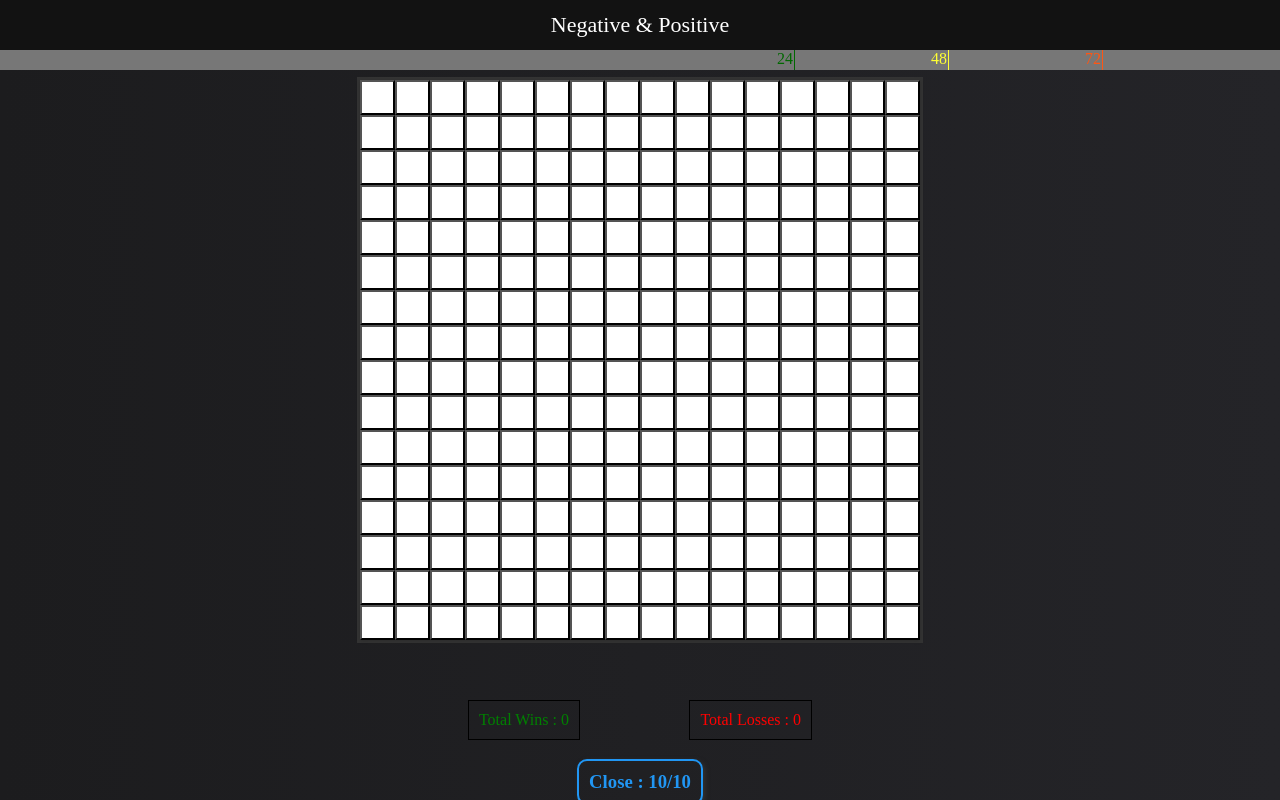
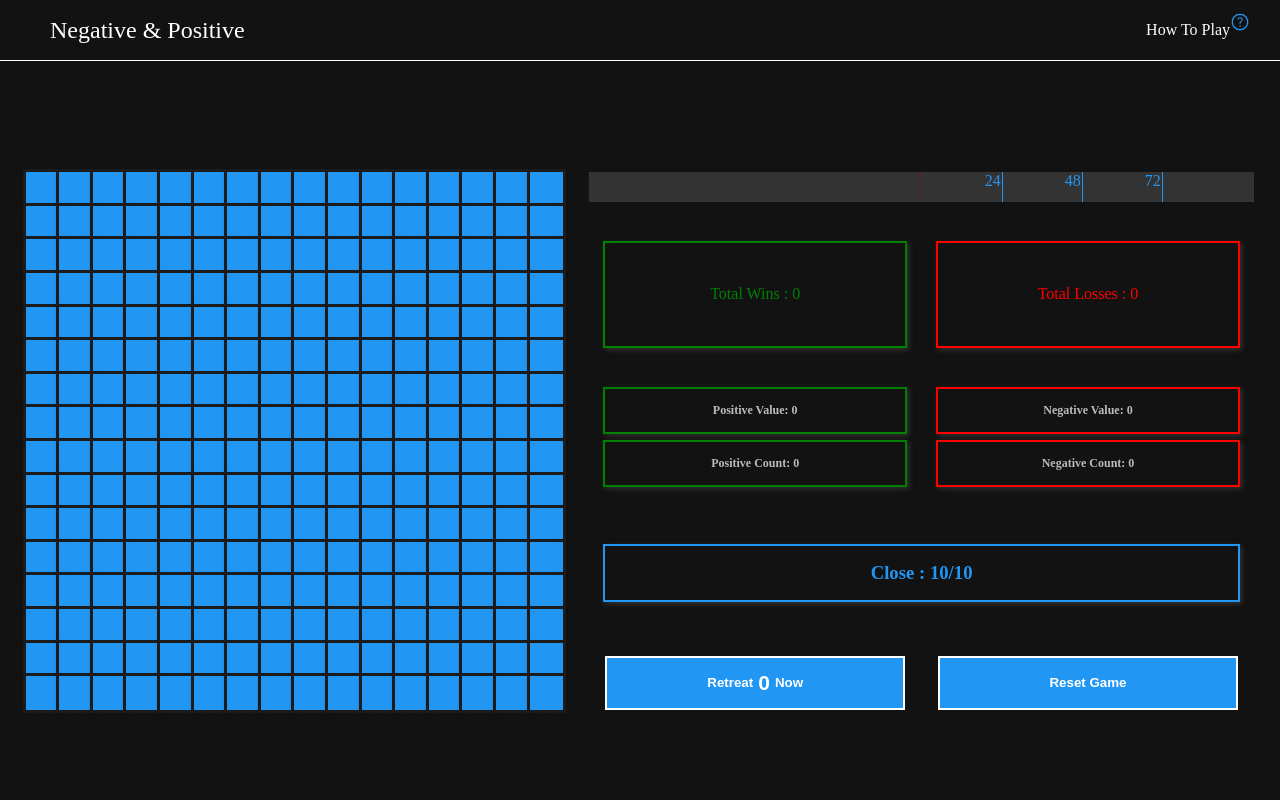
Before and after one commit to gorkemAlpaslan/Splend-Game, a Next.js app: page / in a window 1280 px wide. Built offline with nearby package versions, Linux system fonts and the light colour scheme.

Commit message:
compalte!

```diff
--- a/components/games/score-game-style.module.sass
+++ b/components/games/score-game-style.module.sass
@@ -1,30 +1,18 @@
 
 @import "../../styles/_breakpoints"
-$primary: #1c1c1c
-$secondary: #282828
-$tertiary: #333333
-$highlight: #ffcc00
 $primary-color: #2196f3
 $secondary-color: #333
-$font-family: 'Open Sans', sans-serif
-
-.gameWrapper
-  display: flex
-  flex-direction: column
-  align-items: center
-  background-image: linear-gradient(to right, #1C1C1E, #242428)
-  height: 100vh
-  width: 100%
-  @include breakpoint(lg)
-    height: auto
+$primary: #1c1c1c
+$secondary: #333
 
 .scoreLine
   position: relative
   width: 100%
+  margin-bottom: 5%
   .negativeBar
     position: absolute
     width: 50%
-    height: 20px
+    height: 30px
     rotate: 180deg
     left: 0%
     top: 0px
@@ -32,20 +20,20 @@ $font-family: 'Open Sans', sans-serif
   .positiveBar
     position: absolute
     width: 50%
-    height: 20px
+    height: 30px
     left: 50%
     top: 0px
 
   .goalsPositive
     position: absolute
-    height: 20px
+    height: 30px
     width: 50%
     top: 0px
     left: 50%
 
   .goalsNegative
     position: absolute
-    height: 20px
+    height: 30px
     width: 50%
     top: 0px
     left: 0%
@@ -64,137 +52,182 @@ $font-family: 'Open Sans', sans-serif
       margin-right: 1px
 
   .goalEasy
-    border-right: 1px solid #006800
+    border-right: 1px solid $primary-color
     direction: rtl
-    color: #006800
+    color: $primary-color
   .goalMedium
-    border-right: 1px solid #ffff33
+    border-right: 1px solid $primary-color
     direction: rtl
-    color: #ffff33
+    color: $primary-color
   .goalHard
-    border-right: 1px solid #ff5613
+    border-right: 1px solid $primary-color
     direction: rtl
-    color: #ff5613
-
-.totalScores
-  width: 100%
-  height: 10%
-  display: flex
-  justify-content: space-evenly
-  .totalScore
-    width: fit-content
-    padding: 10px
-    height: fit-content
-    border: 1px solid black
-  .totalWin
-    color: green
-  .totalLose
-    color: red
+    color: $primary-color
 
 .playArea
   display: flex
+  align-items: center
+  justify-content: space-evenly
   flex-direction: row
-  align-items: center
-  justify-content: center
   width: 100%
-  height: 100%
-  padding: 30px 0px
-  gap: 60px
-  @include breakpoint(lg)
+  height: calc( 100vh - 40px )
+  @include breakpoint(md)
+    display: flex
     flex-direction: column
+    justify-content: flex-start
+    scale: .95
+
+  .gameGridWrapper
+    display: flex
+    align-items: center
     justify-content: center
-  @include breakpoint(md-sm)
-    gap: 23px
-  .gameGrid
-    display: flex
-    flex-wrap: wrap
-    width: 560px
-    height: 560px
-    box-shadow: rgba(0, 0, 0, 0.16) 0px 1px 4px, rgb(51, 51, 51) 0px 0px 0px 3px
-
-    @include breakpoint(md-sm)
+    width: 42%
+    height: 42vw
+    @include breakpoint(md)
       width: 100%
       height: 100vw
-      gap: 0.75%
-      scale: .90
+      margin-bottom: 20px
+    .gameGrid
+      width: 100%
+      height: 42vw
+      display: flex
+      flex-wrap: wrap
+      @include breakpoint(md)
+        width: 100%
+        height: 100vw
     .gameGridButtons
-      width: 35px
-      height: 35px
-      background-color: #fff
+      display: flex
+      justify-content: center
+      align-items: center
+      width: 6.25%
+      height: 6.25%
+      background-color: $primary-color
       color: #fff
       cursor: pointer
-      justify-content: center
-      margin: 0
-      font-size: 18px
-
-      @include breakpoint(md-sm)
-        width: 5.50%
-        height: 5.50vw
-        font-size: 8px
-        border: none
+      box-shadow: $primary 0px 1px 4px, $primary 0px 0px 0px 3px
       &:hover
-        scale: 1.2
+        transform: scale(1.1)
+        &::before
+          content: ""
+          width: 100%
+          height: 100%
+          background: #ffffff6c
+          position: absolute
 
     .gameGridItemActive
       background-color: #228B22
-
+      box-shadow: $primary 0px 1px 4px, $primary 0px 0px 0px 3px
     .gameGridItemNegative
       background-color: #8B0000
-
+      box-shadow: $primary 0px 1px 4px, $primary 0px 0px 0px 3px
     .gameGridItemZero
       background-color: #8080806b
-
+      box-shadow: $primary 0px 1px 4px, $primary 0px 0px 0px 3px
   .gameStats
     display: flex
     flex-direction: column
     align-items: center
+    justify-content: space-between
+    width: 52%
+    height: 42vw
+    @include breakpoint(md)
+      width: 100%
+      height: 50%
+
+    .totalScores
+      width: 100%
+      height: 20%
+      display: flex
+      display: flex
+      justify-content: space-around
+
+      .totalScore
+        display: flex
+        align-items: center
+        justify-content: center
+        width: 45%
+        border: 1px solid black
+        box-shadow: 2px 2px 5px $secondary-color
+      .totalWin
+        color: green
+        border: 2px solid green
+      .totalLose
+        color: red
+        border: 2px solid red
 
     .cancelLeft
-      width: fit-content
+      width: 95%
+      display: flex
+      align-items: center
+      justify-content: center
       color: $primary-color
       border: 2px solid $primary-color
-      border-radius: 10px
-      padding: 10px
+      height: 10%
       box-shadow: 2px 2px 5px $secondary-color
 
     .counters
       display: flex
       flex-wrap: wrap
       width: 100%
+      height: 20%
+      display: flex
+      align-items: center
+      justify-content: space-around
+    .counter
+      width: 50%
+      height: 40%
+      font-size: 12px
+      font-weight: bold
+      text-align: center
+      color: #bbb
+      width: 45%
+      margin: 0
+      padding: 0
       display: flex
       align-items: center
       justify-content: center
-      gap: 20px
-      @include breakpoint(md)
-        gap: 2%
-        flex-wrap: wrap
-        width: 100%
-
-    .counter
-      max-width: 180px
-      font-family: $font-family
-      font-size: 12px
-      font-weight: bold
-      text-align: center
-      padding: 10px
-      border-radius: 10px
-      color: #bbb
-      width: 45%
-      @include breakpoint(md)
-        width: 45%
-        padding: 3% 0
 
     .positiveCounter
-      border: 2px solid #228B21
+      border: 2px solid green
       box-shadow: 2px 2px 5px $secondary-color
 
     .negativeCounter
-      border: 2px solid #8B0000
+      border: 2px solid red
       box-shadow: 2px 2px 5px $secondary-color
 
-    .Button
+    .Buttons
       width: 100%
-      height: 40px
-      border: none
-      &:hover
-        background: #bbb
+      display: flex
+      align-items: center
+      justify-content: space-around
+      height: 10%
+
+      .Button
+        width: 45%
+        height: 100%
+        border: none
+        display: flex
+        flex-direction: row
+        align-items: center
+        justify-content: center
+        font-weight: 800
+        background: $primary-color
+        color: white
+        border: 2px solid white
+        @include breakpoint(md)
+          font-size: 14px
+          font-weight: 600
+
+        &:hover
+          background: white
+          color: $primary-color
+
+        p
+          padding: 0px 5px
+          font-size: 21px
+          @include breakpoint(md)
+            font-size: 17px
+
+        .currentRetreat
+          color: green
+          font-weight: 1000
--- a/components/games/score-game.tsx
+++ b/components/games/score-game.tsx
@@ -4,26 +4,13 @@ import Box from "@mui/material/Box";
 import LinearProgress from "@mui/material/LinearProgress";
 import styles from "./score-game-style.module.sass";
 import { createTheme, ThemeProvider } from "@mui/material/styles";
+import helpIcon from "public/help-icon.svg";
+import Image from "next/image";
+const ScoreGame: React.FC<{}> = () => {
+  const [score, setScore] = useState<number>(0);
 
-declare module "@mui/material/styles" {
-  interface PaletteOptions {
-    positive?: PaletteOptions["primary"];
-    negative?: PaletteOptions["secondary"];
-  }
-}
+  const [cancelLeft, setCancelLeft] = useState(10);
 
-const theme = createTheme({
-  palette: {
-    positive: {
-      main: "#228B22",
-    },
-    negative: {
-      main: "#8B0000",
-    },
-  },
-});
-
-const ScoreGame: React.FC<{}> = () => {
   const [grid, setGrid] = useState(
     Array(256)
       .fill(0)
@@ -31,9 +18,18 @@ const ScoreGame: React.FC<{}> = () => {
         return { value: 0, effect: Math.floor(Math.random() * 9) - 4 };
       })
   );
-  const [score, setScore] = useState<number>(0);
-  const [cancelLeft, setCancelLeft] = useState(10);
-  const calculateSum = (hardness: any) => {
+
+  const [positive, setPositive] = useState<{ count: number; value: number }>({
+    count: 0,
+    value: 0,
+  });
+
+  const [negative, setNegative] = useState<{ count: number; value: number }>({
+    count: 0,
+    value: 0,
+  });
+
+  const calculateSum = (level: any) => {
     let posSum = 0;
     let negSum = 0;
     let positiveCount = 0;
@@ -48,24 +44,23 @@ const ScoreGame: React.FC<{}> = () => {
       }
     }
     if (posSum + negSum >= 0) {
-      return (posSum / positiveCount) * hardness;
+      return (posSum / positiveCount) * level;
     } else {
-      return (negSum / negativeCount) * hardness;
+      return (negSum / negativeCount) * level;
     }
   };
+
   const [goalEasy, setGoalEasy] = useState(() => calculateSum(10));
+
   const [goalMedium, setGoalMedium] = useState(() => calculateSum(20));
+
   const [goalHard, setGoalHard] = useState(() => calculateSum(30));
-  const [level, setLevel] = useState(1);
 
-  const [positive, setPositive] = useState<{ count: number; value: number }>({
-    count: 0,
-    value: 0,
-  });
-  const [negative, setNegative] = useState<{ count: number; value: number }>({
-    count: 0,
-    value: 0,
-  });
+  const [totalWin, SetTotalWin] = useState(0);
+
+  const [totalLose, SetTotalLose] = useState(0);
+
+  const [currentRetreat, SetCurrentRetreat] = useState(0);
 
   const handleClick = (index: any) => {
     const newGrid = [...grid];
@@ -77,7 +72,6 @@ const ScoreGame: React.FC<{}> = () => {
       setCancelLeft(cancelLeft - 1);
     }
     setGrid(newGrid);
-
     for (let i = 0; i < newGrid.length; i++) {
       if (newGrid[i].value === 1) {
         newScore += newGrid[i].effect;
@@ -95,7 +89,8 @@ const ScoreGame: React.FC<{}> = () => {
     setNegative(neg);
   };
 
-  const resetHandler = () => {
+  const resetHandler = (type: string) => {
+    if (type === "auto") {
       setScore(0);
       setCancelLeft(10);
       setGrid(
@@ -110,82 +105,141 @@ const ScoreGame: React.FC<{}> = () => {
       setGoalEasy(calculateSum(10));
       setGoalMedium(calculateSum(20));
       setGoalHard(calculateSum(30));
+      SetCurrentRetreat(0);
+    } else if (type === "manuel" && cancelLeft > 5) {
+      setScore(0);
+      setCancelLeft(10);
+      setGrid(
+        Array(256)
+          .fill(0)
+          .map((val, index) => {
+            return { value: 0, effect: Math.floor(Math.random() * 9) - 4 };
+          })
+      );
+      setPositive({ count: 0, value: 0 });
+      setNegative({ count: 0, value: 0 });
+      setGoalEasy(calculateSum(10));
+      setGoalMedium(calculateSum(20));
+      setGoalHard(calculateSum(30));
+      SetCurrentRetreat(0);
+    }
   };
-  const [totalWin, SetTotalWin] = useState(0);
-  const [totalLose, SetTotalLose] = useState(0);
+
   useEffect(() => {
-    if (goalEasy <= score && goalEasy > 0 && cancelLeft === 0) {
+    if (goalEasy <= score && goalEasy > 0) {
+      SetCurrentRetreat(1);
+      if (cancelLeft === 0) {
         SetTotalWin(totalWin + 1);
-      resetHandler();
+        resetHandler("auto");
       }
-    if (goalEasy >= score && goalEasy < 0 && cancelLeft === 0) {
+    }
+    if (goalEasy >= score && goalEasy < 0) {
+      SetCurrentRetreat(1);
+      if (cancelLeft === 0) {
         SetTotalWin(totalWin + 1);
-      resetHandler();
+        resetHandler("auto");
       }
-    if (goalMedium <= score && goalMedium > 0 && cancelLeft === 0) {
+    }
+    if (goalMedium <= score && goalMedium > 0) {
+      SetCurrentRetreat(2);
+      if (cancelLeft === 0) {
         SetTotalWin(totalWin + 2);
-      resetHandler();
+        resetHandler("auto");
       }
-    if (goalMedium >= score && goalMedium < 0 && cancelLeft === 0) {
+    }
+    if (goalMedium >= score && goalMedium < 0) {
+      SetCurrentRetreat(2);
+      if (cancelLeft === 0) {
         SetTotalWin(totalWin + 2);
-      resetHandler();
+        resetHandler("auto");
       }
-    if (goalHard <= score && goalHard > 0 && cancelLeft === 0) {
+    }
+    if (goalHard <= score && goalHard > 0) {
+      SetCurrentRetreat(3);
+      if (cancelLeft === 0) {
         SetTotalWin(totalWin + 3);
-      resetHandler();
+        resetHandler("auto");
       }
-    if (goalHard >= score && goalHard < 0 && cancelLeft === 0) {
+    }
+    if (goalHard >= score && goalHard < 0) {
+      SetCurrentRetreat(3);
+      if (cancelLeft === 0) {
         SetTotalWin(totalWin + 3);
-      resetHandler();
+        resetHandler("auto");
+      }
     }
     if (goalEasy > score && goalEasy > 0 && cancelLeft === 0) {
       SetTotalLose(totalLose + 1);
-      resetHandler();
+      resetHandler("auto");
     }
     if (goalEasy < score && goalEasy < 0 && cancelLeft === 0) {
       SetTotalLose(totalLose + 1);
-      resetHandler();
+      resetHandler("auto");
     }
-  }, [score]);
+  }, [score, cancelLeft]);
 
   const retreatHandler = () => {
     if (goalEasy <= score && goalEasy > 0) {
       SetTotalWin(totalWin + 1);
-      resetHandler();
+      resetHandler("auto");
     }
     if (goalEasy >= score && goalEasy < 0) {
       SetTotalWin(totalWin + 1);
-      resetHandler();
+      resetHandler("auto");
     }
     if (goalMedium <= score && goalMedium > 0) {
       SetTotalWin(totalWin + 2);
-      resetHandler();
+      resetHandler("auto");
     }
     if (goalMedium >= score && goalMedium < 0) {
       SetTotalWin(totalWin + 2);
-      resetHandler();
+      resetHandler("auto");
     }
     if (goalHard <= score && goalHard > 0) {
       SetTotalWin(totalWin + 3);
-      resetHandler();
+      resetHandler("auto");
     }
     if (goalHard >= score && goalHard < 0) {
       SetTotalWin(totalWin + 3);
-      resetHandler();
+      resetHandler("auto");
     }
   };
 
   return (
-    <div className={styles.gameWrapper}>
+    <div className={styles.playArea}>
+      <div className={styles.gameGridWrapper}>
+        <div className={styles.gameGrid}>
+          {grid.map((value, index) => (
+            <div
+              key={index}
+              className={`${styles.gameGridButtons} ${
+                value.value === 1 && styles.gameGridItemActive
+              } ${
+                value.effect < 0 &&
+                value.value === 1 &&
+                styles.gameGridItemNegative
+              } ${
+                value.effect === 0 &&
+                value.value === 1 &&
+                styles.gameGridItemZero
+              }`}
+              onClick={() => handleClick(index)}
+            >
+              {value.value === 1 ? value.effect : ""}
+            </div>
+          ))}
+        </div>
+      </div>
+
+      <div className={styles.gameStats}>
         <div className={styles.scoreLine}>
-        <ThemeProvider theme={theme}>
           <Box sx={{ width: "100%" }}>
             <LinearProgress
               variant="determinate"
               value={score < 0 ? -score : 0}
               className={styles.negativeBar}
               sx={{
-                backgroundColor: "#777",
+                backgroundColor: "#333",
                 "& .MuiLinearProgress-bar": {
                   backgroundColor: "red",
                 },
@@ -196,21 +250,22 @@ const ScoreGame: React.FC<{}> = () => {
               value={score > 0 ? score : 0}
               className={styles.positiveBar}
               sx={{
-                backgroundColor: "#777",
+                backgroundColor: "#333",
                 "& .MuiLinearProgress-bar": {
                   backgroundColor: "green",
                 },
               }}
             />
           </Box>
-        </ThemeProvider>
           <div className={styles.goalsPositive}>
             {goalEasy > 0 && (
               <div
                 className={`${styles.goalEasy} ${styles.goal}`}
                 style={{ width: `${goalEasy}%` }}
               >
-              <div className={styles.positiveInner}>{Math.round(goalEasy)}</div>
+                <div className={styles.positiveInner}>
+                  {Math.round(goalEasy)}
+                </div>
               </div>
             )}
             {goalMedium > 0 && (
@@ -228,7 +283,9 @@ const ScoreGame: React.FC<{}> = () => {
                 className={`${styles.goalHard} ${styles.goal}`}
                 style={{ width: `${goalHard}%` }}
               >
-              <div className={styles.positiveInner}>{Math.round(goalHard)}</div>
+                <div className={styles.positiveInner}>
+                  {Math.round(goalHard)}
+                </div>
               </div>
             )}
           </div>
@@ -265,31 +322,7 @@ const ScoreGame: React.FC<{}> = () => {
             )}
           </div>
         </div>
-      <div className={styles.playArea}>
-        <div className={styles.gameGrid}>
-          {grid.map((value, index) => (
-            <button
-              key={index}
-              className={`${styles.gameGridButtons} ${
-                value.value === 1 && styles.gameGridItemActive
-              } ${
-                value.effect < 0 &&
-                value.value === 1 &&
-                styles.gameGridItemNegative
-              } ${
-                value.effect === 0 &&
-                value.value === 1 &&
-                styles.gameGridItemZero
-              }`}
-              onClick={() => handleClick(index)}
-              disabled={value.value === 1 && cancelLeft < 1}
-            >
-              {value.value === 1 ? value.effect : ""}
-            </button>
-          ))}
-        </div>
 
-        <div className={styles.gameStats}>
         <div className={styles.totalScores}>
           <div className={`${styles.totalWin} ${styles.totalScore}`}>
             Total Wins : {totalWin}
@@ -300,11 +333,13 @@ const ScoreGame: React.FC<{}> = () => {
           </div>
         </div>
 
-          <h3 className={styles.cancelLeft}>Close : {cancelLeft}/10</h3>
-
         <div className={styles.counters}>
           <p className={`${styles.positiveCounter} ${styles.counter}`}>
             Positive Value: {positive.value}
+          </p>
+
+          <p className={`${styles.negativeCounter} ${styles.counter}`}>
+            Negative Value: {negative.value}
           </p>
 
           <p className={`${styles.positiveCounter} ${styles.counter}`}>
@@ -312,20 +347,27 @@ const ScoreGame: React.FC<{}> = () => {
           </p>
 
           <p className={`${styles.negativeCounter} ${styles.counter}`}>
-              Negative Value: {negative.value}
-            </p>
-
-            <p className={`${styles.negativeCounter} ${styles.counter}`}>
             Negative Count: {negative.count}
           </p>
         </div>
+        <h3 className={styles.cancelLeft}>Close : {cancelLeft}/10</h3>
 
-          <button onClick={resetHandler} className={styles.Button}>
-            Reset Game
+        <div className={styles.Buttons}>
+          <button className={styles.Button} onClick={retreatHandler}>
+            Retreat{" "}
+            <p className={currentRetreat > 0 ? styles.currentRetreat : ""}>
+              {currentRetreat}
+            </p>
+            Now
           </button>
 
-          <button className={styles.Button} onClick={retreatHandler}>
-            Retreat Now !
+          <button
+            onClick={() => {
+              resetHandler("manuel");
+            }}
+            className={styles.Button}
+          >
+            Reset Game
           </button>
         </div>
       </div>
--- a/pages/index.tsx
+++ b/pages/index.tsx
@@ -1,7 +1,16 @@
 import Head from "next/head";
 import ScoreGame from "@/components/games/score-game";
 import style from "../styles/Home.module.sass";
+import helpIcon from "public/help-icon.svg";
+import Image from "next/image";
+import { useEffect, useState } from "react";
 export default function Home() {
+  const [isPopupActive, SetIsPopupActive] = useState<boolean>(false);
+
+  const infoPopupHandler = () => {
+    SetIsPopupActive(!isPopupActive);
+  };
+
   return (
     <div className={style.bodyWrapper}>
       <Head>
@@ -10,7 +19,55 @@ export default function Home() {
       </Head>
 
       <div className={style.gameWrapper}>
-        <div className={style.gameTitle}>Negative & Positive</div>
+        <div className={style.gameTitle}>
+          <div>Negative & Positive</div>
+          <div className={style.infoButton} onClick={infoPopupHandler}>
+            How To Play
+            <Image
+              src={helpIcon}
+              width={20}
+              height={20}
+              alt="help-icon"
+              className={style.questionMark}
+            />
+          </div>
+          {isPopupActive && (
+            <div className={style.info} onClick={infoPopupHandler}>
+              <div
+                className={style.infoContent}
+                onClick={(e) => e.stopPropagation()}
+              >
+                How to Play
+                <div>1- The game consists of 16x16 (256 boxes) map.</div>
+                <div>
+                  2- The values in the boxes you open add up and this is you
+                  score
+                </div>
+                <div>
+                  2- The aim is to reach the target values in each round, you
+                  can see the target values on the counter.
+                </div>
+                <div>3- You can close 10 boxes that you open in each round</div>
+                <div>
+                  4- You can also rest the round if you feel unlucky, but
+                  beware, you cannot reset the game after you have used 5 of
+                  your closes.
+                </div>
+                <div>
+                  5- once your close rights run out, the point will add up to
+                  your total win counter (+1 for first target, +2 for second
+                  target, +3 for third target)
+                </div>
+                <div>6- you can also retreat once you reach first target</div>
+                <div>
+                  7- if you couldn't reach even first target, you will have a +1
+                  point to your losses counter
+                </div>
+              </div>
+            </div>
+          )}
+        </div>
+
         <ScoreGame></ScoreGame>
       </div>
     </div>
--- a/styles/Home.module.sass
+++ b/styles/Home.module.sass
@@ -1,17 +1,61 @@
 @import "./_breakpoints"
+$primary-color: #2196f3
 
 .gameWrapper
   height: 100vh
   overflow: hidden
+  background: #121212
+
   @include breakpoint(lg)
     overflow: scroll
 
 .gameTitle
-  background: #121212
-  height: 30px
-  padding: 10px
-  font-size: 22px
+  display: flex
+  align-items: center
+  flex-direction: row
+  justify-content: space-between
   color: #fff
+  height: 40px
+  font-size: 24px
+  padding: 10px 50px
+  border-bottom: 1px solid white
+  @include breakpoint(md)
+    font-size: 18px
+    padding: 0 50px
+  @include breakpoint(sm)
+    font-size: 7px
+    padding: 0 30px
+
+  .infoButton
+    font-size: 16px
+    position: relative
+    cursor: pointer
+    @include breakpoint(md)
+      font-size: 11px
+    @include breakpoint(sm)
+      font-size: 7px
+    &:hover
+      color: $primary-color
+    .questionMark
+      position: absolute
+      top: -50%
+.info
   display: flex
   align-items: center
   justify-content: center
+  position: absolute
+  width: 100%
+  height: 100%
+  background: #33333396
+  z-index: 90
+  top: 0
+  left: 0
+  .infoContent
+    width: 50%
+    height: 50%
+    background: #000000c4
+    z-index: 100
+    display: flex
+    flex-direction: column
+    padding: 20px
+    gap: 10px
--- a/styles/_breakpoints.sass
+++ b/styles/_breakpoints.sass
@@ -12,7 +12,7 @@
     @media (max-width: 570px)
       @content
   @else if $point == sm
-    @media (max-width: 320px)
+    @media (max-width: 340px)
       @content
 
 // lg : large , desktop ve daha geniş ekranlar için / md : medium , tablet ekranları için / sm : small telefon ekranları için
```
Also changed, not shown: pages/about/index.tsx (deleted, +0 -7 lines), pages/games/index.tsx (deleted, +0 -7 lines), public/help-icon.svg (added), public/test.png (deleted). Lines whose indentation alone changed are shown as unchanged.
